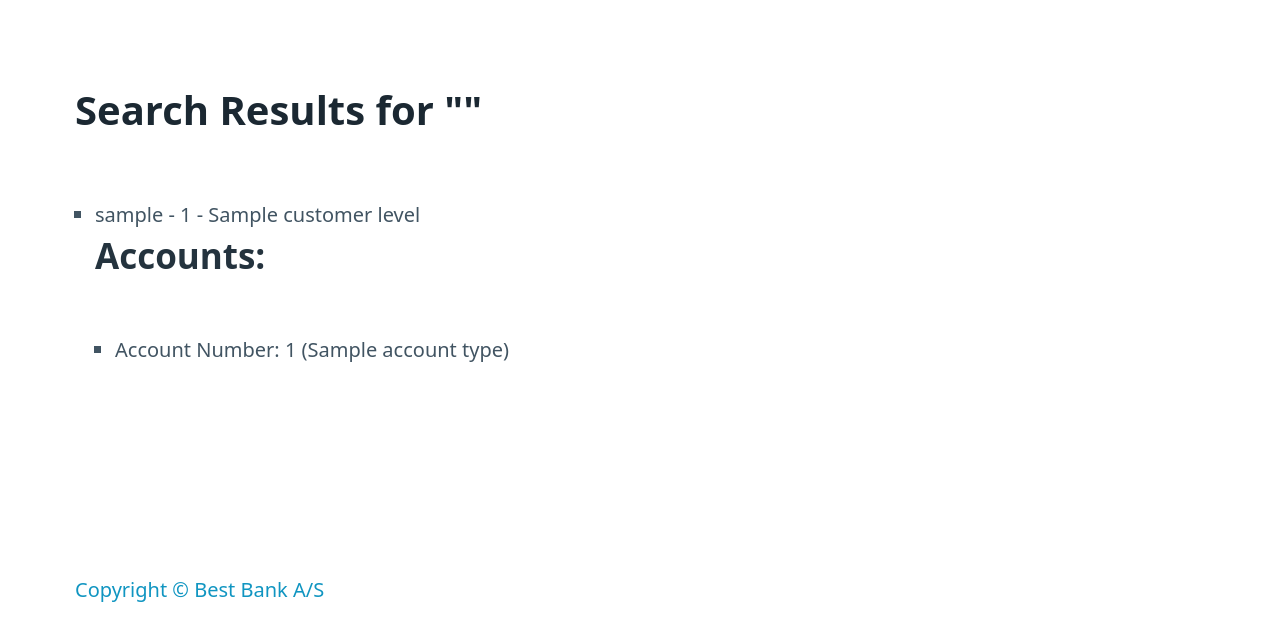
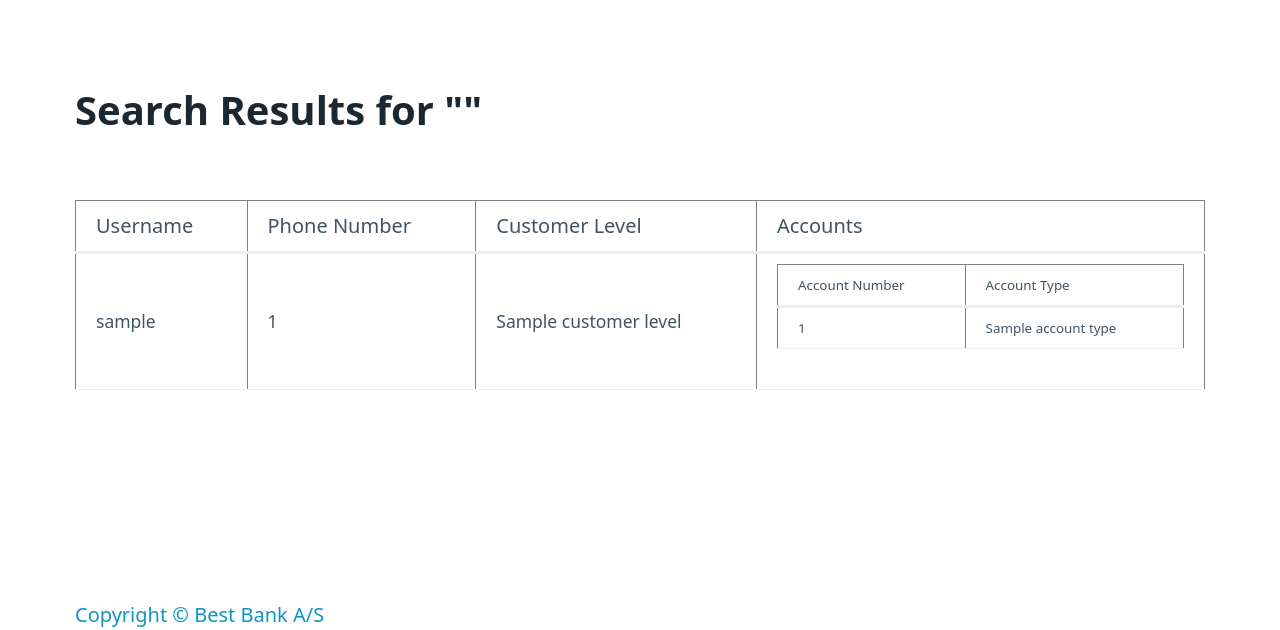
Before and after one commit to kea-semester-1/best-bank-as, a Django app: template best_bank_as/templates/best_bank_as/customers/search_results.html in a window 1280 px wide. Shown: the part 230-860 px from the top of the page. Before the commit the page ends 832 px from the top, so only its background shows below. Run offline with Django 4.2, Linux system fonts and the light colour scheme; the template is opened without the code that fills it: most values are stand-ins (such as "Sample title", 1, 10 or a date in 2020); some libraries are stand-ins or nearby versions.

Commit message:
updated search and templates

```diff
--- a/best_bank_as/templates/best_bank_as/customers/search_results.html
+++ b/best_bank_as/templates/best_bank_as/customers/search_results.html
@@ -4,21 +4,45 @@
 <h1>Search Results for "{{ query }}"</h1>
 
 {% if customers %}
-    <ul>
         {% for customer in customers %}
-            <li>
-                {{ customer.user.username }} - {{ customer.phone_number }} - {{ customer.customer_level.customer_level_name }}
-                <div>
-                    <h2>Accounts:</h2>
-                    <ul>
-                        {% for account in customer.account_set.all %}
-                            <li>Account Number: {{ account.account_number }} ({{ account.account_type.account_type_name }})</li>
-                        {% endfor %}
-                    </ul>
-                </div>
-            </li>
+        <table border="1">
+            <thead>
+                <tr>
+                    <th>Username</th>
+                    <th>Phone Number</th>
+                    <th>Customer Level</th>
+                    <th>Accounts</th>
+                </tr>
+            </thead>
+            <tbody>
+                <tr>
+                    <td>{{ customer.user.username }}</td>
+                    <td>{{ customer.phone_number }}</td>
+                    <td>{{ customer.customer_level.customer_level_name }}</td>
+                    <td>
+                        <table border="1">
+                            <thead>
+                                <tr>
+                                    <th>Account Number</th>
+                                    <th>Account Type</th>
+                                </tr>
+                            </thead>
+                            <tbody>
+                                {% for account in customer.account_set.all %}
+                                    <tr>
+                                        <td>{{ account.account_number }}</td>
+                                        <td>{{ account.account_type.account_type_name }}</td>
+                                    </tr>
+                                {% endfor %}
+                            </tbody>
+                        </table>
+                    </td>
+                </tr>
+            </tbody>
+        </table>
+
         {% endfor %}
-    </ul>
+
 {% else %}
     <p>No customers found.</p>
 {% endif %}
```
